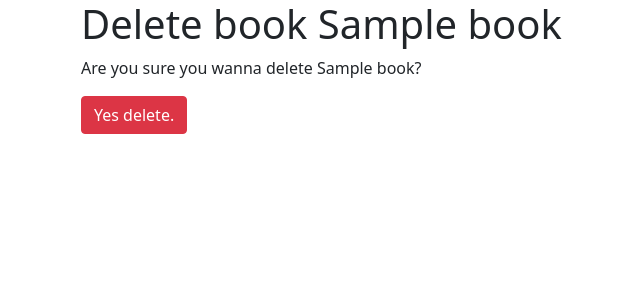
After one commit to shahrokhkiyani/bookstore, a Django app: template books/templates/books/book_delete.html in a window 1280 px wide. The commit adds this page. Shown: the top 300 px of the page, without its empty margins (1-641 px from the left). Run offline with Django 3.2, Linux system fonts and the light colour scheme; the template is opened without the code that fills it: most values are stand-ins (such as "Sample title", 1, 10 or a date in 2020).

Commit message:
created DeleteView

```diff
--- /dev/null
+++ b/books/templates/books/book_delete.html
@@ -0,0 +1,16 @@
+{% extends '_base.html' %}
+
+{% block title %}
+Delete Book {{book.title}}
+{% endblock title %}
+
+{% block content%}
+
+<form method="POST" action="">
+    {% csrf_token %}
+    <h1>Delete book {{ book.title }}</h1>
+    <p>Are you sure you wanna delete {{ book.title }}?</p>
+    <input type="submit" class="btn btn-danger" value="Yes delete.">
+</form>
+
+{% endblock content %}
--- a/books/templates/books/book_detail.html
+++ b/books/templates/books/book_detail.html
@@ -10,6 +10,8 @@ Books Detail
 <p>{{book.author}}</p>
 <h4>{{book.price}}</h4>
 <a href="{% url 'book_update' book.id %}"><button type="button" class="btn btn-primary">Edit</button></a>
+<a href="{% url 'book_delete' book.id %}"><button type="button" class="btn btn-danger">Delete</button></a>
+
 <br>
 <a href="{% url 'book_list' %}">Book Store</a>
 
--- a/books/templates/books/book_list.html
+++ b/books/templates/books/book_list.html
@@ -13,5 +13,5 @@ Books list
     </div>
 </div>
 {% endfor %}
-<a href="{% url 'book_create'%}" class="btn btn-primary">Create Book</a>
+<a href="{% url 'book_create'%}" class="btn btn-primary mt-3">Create Book</a>
 {% endblock content %}
--- a/books/urls.py
+++ b/books/urls.py
@@ -1,10 +1,11 @@
 from django.urls import path
 
-from .views import BookCreateView, BookListView, BookDetailView, BookUpdateView
+from .views import BookCreateView, BookListView, BookDetailView, BookUpdateView, BookDeleteView
 
 urlpatterns = [
     path("", BookListView.as_view(), name="book_list"),
     path("<int:pk>/", BookDetailView.as_view(), name="book_detail"),
     path("new/", BookCreateView.as_view(), name="book_create"),
     path("<int:pk>/edit/", BookUpdateView.as_view(), name="book_update"),
+    path("<int:pk>/delete/", BookDeleteView.as_view(), name="book_delete"),
 ]
--- a/books/views.py
+++ b/books/views.py
@@ -1,5 +1,6 @@
 from django.shortcuts import render
 from django.views import generic
+from django.urls import reverse_lazy
 
 from .models import Book
 
@@ -30,3 +31,8 @@ class BookUpdateView(generic.UpdateView):
     model = Book
     fields = ["title", "author", "content"]
     template_name = "books/book_update.html"
+
+class BookDeleteView(generic.DeleteView):
+    model = Book
+    template_name = "books/book_delete.html"
+    success_url = reverse_lazy("book_list")
```
Also changed, not shown: db.sqlite3.
